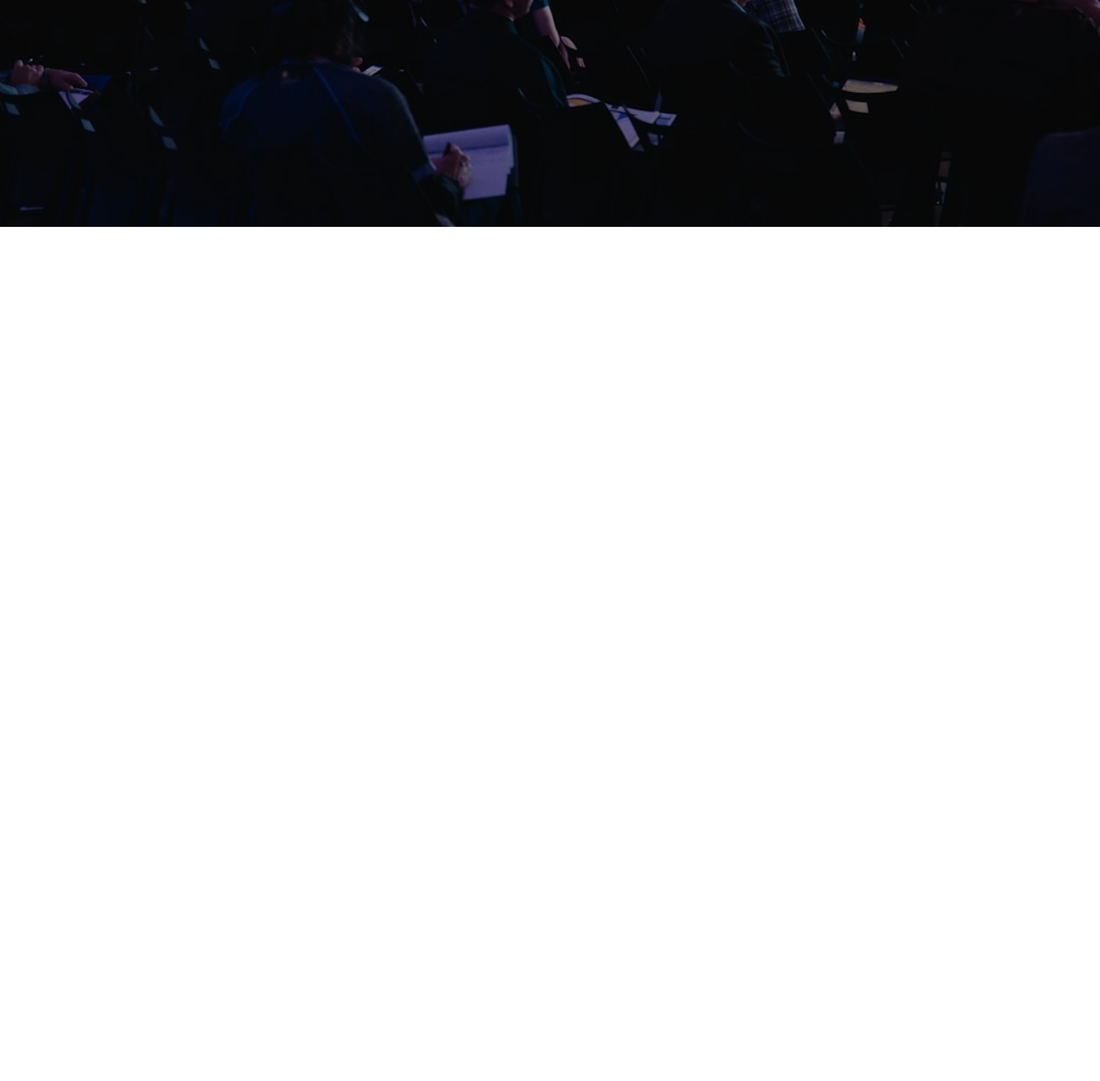
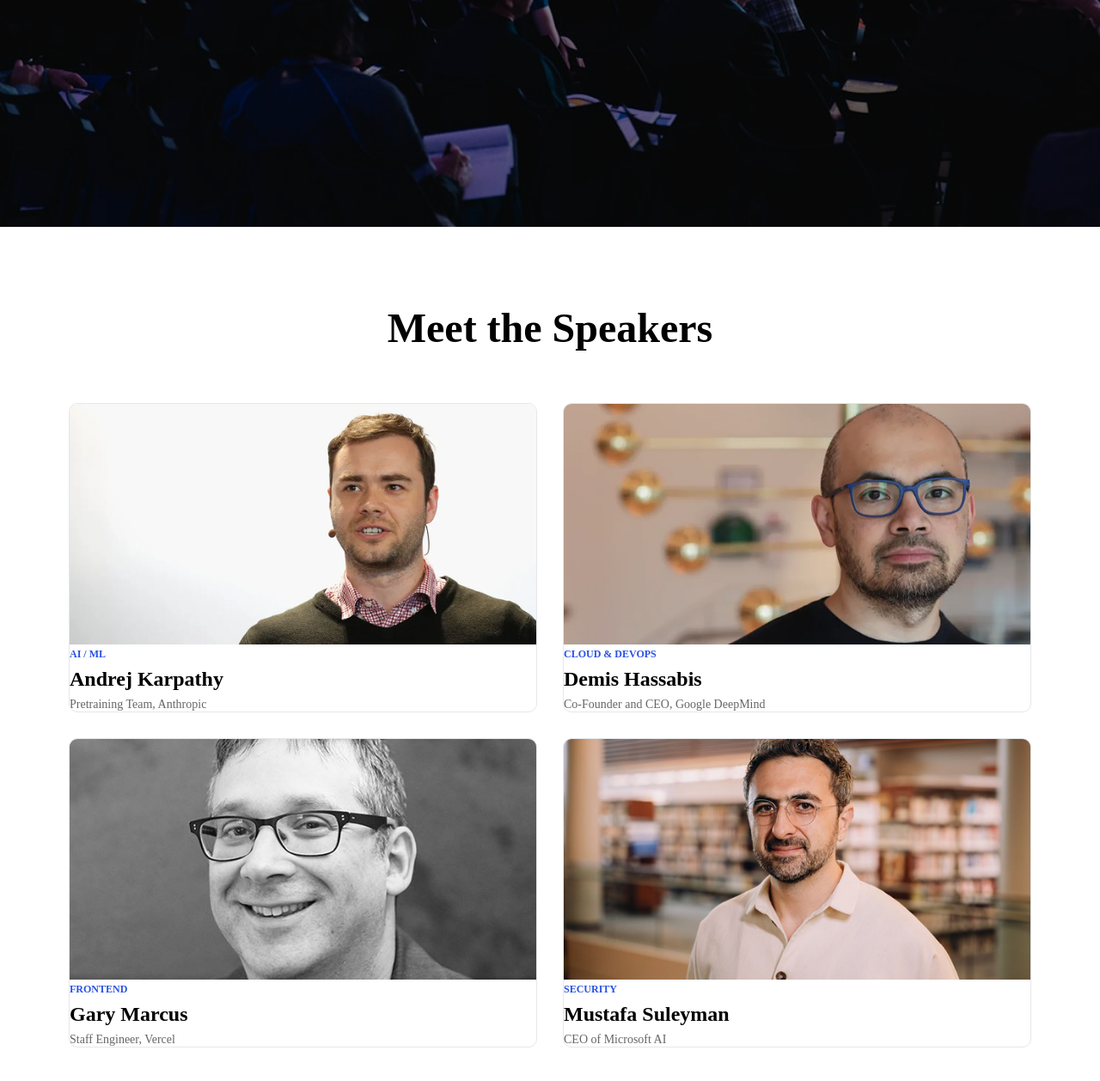
Before and after one commit to arfin580/devconf-01, a plain HTML site: page index.html in a window 1280 px wide. Shown: the part 616-1874 px from the top of the page at 86% size. Before the commit the page ends 880 px from the top, so only its background shows below. Drawn offline with Linux system fonts and the light colour scheme.

Commit message:
grid layout complete

```diff
--- a/index.html
+++ b/index.html
@@ -52,9 +52,57 @@
 
 </section>
 
+<!-- Speakers Section -->
 
+<section class="speakers-section">
 
+    <h2 class="section-title">Meet the Speakers</h2>
 
+    <div class="speaker-container">
+
+        <div class="speaker-card">
+            <img src="./assets/andrej.png" alt="Andrej Karpathy">
+
+            <div class="speaker-info">
+                <h5>AI / ML</h5>
+                <h3>Andrej Karpathy</h3>
+                <p>Pretraining Team, Anthropic</p>
+            </div>
+        </div>
+
+        <div class="speaker-card">
+            <img src="./assets/demis.png" alt="Demis Hassabis">
+
+            <div class="speaker-info">
+                <h5>Cloud & DevOps</h5>
+                <h3>Demis Hassabis</h3>
+                <p>Co-Founder and CEO, Google DeepMind</p>
+            </div>
+        </div>
+
+        <div class="speaker-card">
+            <img src="./assets/gary.png" alt="Gary Marcus">
+
+            <div class="speaker-info">
+                <h5>Frontend</h5>
+                <h3>Gary Marcus</h3>
+                <p>Staff Engineer, Vercel</p>
+            </div>
+        </div>
+
+        <div class="speaker-card">
+            <img src="./assets/mustafa.png" alt="Mustafa Suleyman">
+
+            <div class="speaker-info">
+                <h5>Security</h5>
+                <h3>Mustafa Suleyman</h3>
+                <p>CEO of Microsoft AI</p>
+            </div>
+        </div>
+
+    </div>
+
+</section>
 
 
 
--- a/styles/style.css
+++ b/styles/style.css
@@ -103,3 +103,74 @@ box-shadow: inset 0 0 0 1000px rgba(0, 0, 0, 0.45);
     line-height: 1.6;
     margin-bottom: 40px;
 }
+
+/* Speakers Section */
+
+.speakers-section{
+    padding: 90px 80px;
+    background-color: white;
+}
+
+.section-title{
+    text-align: center;
+    font-size: 48px;
+    font-weight: 700;
+
+    margin-bottom: 60px;
+}
+
+.speaker-container{
+    display: grid;
+
+    grid-template-columns: repeat(2, 1fr);
+
+    gap: 30px;
+
+    max-width: 1200px;
+
+    margin: 0 auto;
+}
+
+
+
+.speaker-card{
+    border: 1px solid #E5E7EB;
+
+    border-radius: 10px;
+
+    overflow: hidden;
+
+    background-color: white;
+}
+
+.speaker-card img{
+    width: 100%;
+
+    height: 280px;
+
+    object-fit: cover;
+}
+
+.speaker-info h5{
+    color: #2952E3;
+
+    font-size: 12px;
+
+    margin-bottom: 8px;
+
+    text-transform: uppercase;
+}
+
+
+.speaker-info h3{
+    font-size: 24px;
+
+    margin-bottom: 8px;
+}
+
+
+.speaker-info p{
+    color: #666666;
+
+    font-size: 14px;
+}
```
